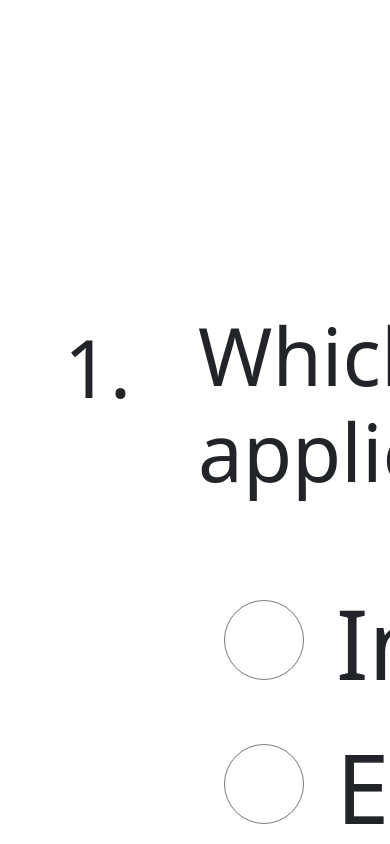
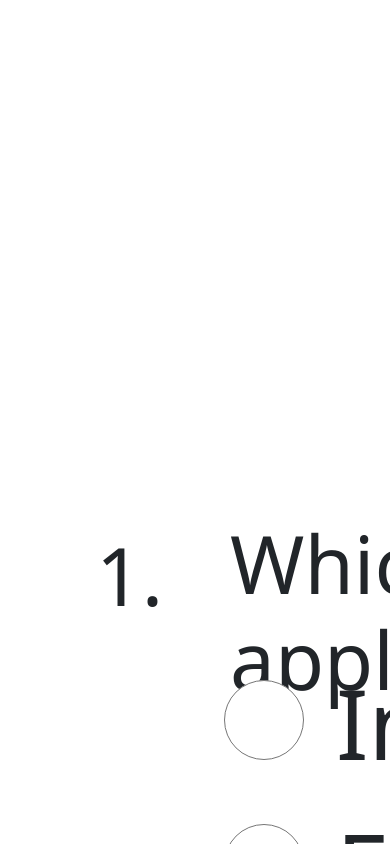
Before and after one commit to Prim3timer/test, a React (Create React App) app: page / in a window 390 px wide. Both pictures are taken after a click on the button "Continue". Shown: the top 844 px of the page. Built offline with nearby package versions, Linux system fonts and the light colour scheme.

Commit message:
winnin on margin

```diff
--- a/src/App.js
+++ b/src/App.js
@@ -272,7 +272,7 @@ const getResult = async ()=> {
   //   let allOptions = isStarting || hasStarted || insideLoad|| insideLoad2 || impact
 
 
-  let allOptions = starting ? <NameComponent
+  let allComponents = starting ? <NameComponent
   verifyName={verifyName}
   candidate={candidate}
 setCandidate={setCandidate}
@@ -326,7 +326,7 @@ setCandidate={setCandidate}
 
               return  (
            <div id='app'>
-            {allOptions}
+            {allComponents}
             <h2 style={{marginLeft: '20rem'}}>{sendError}</h2>
           </div>
 
--- a/src/index.css
+++ b/src/index.css
@@ -284,7 +284,7 @@ h3 {
   #test-canvas{
     display: grid;
     grid-template-columns: repeat(2, 150px);
-    margin: 2rem 0 8rem 1rem;
+    margin: 15rem 0 0rem 3rem;
   }
   #submitting {
     margin: 15rem  0 0 5rem;
```
